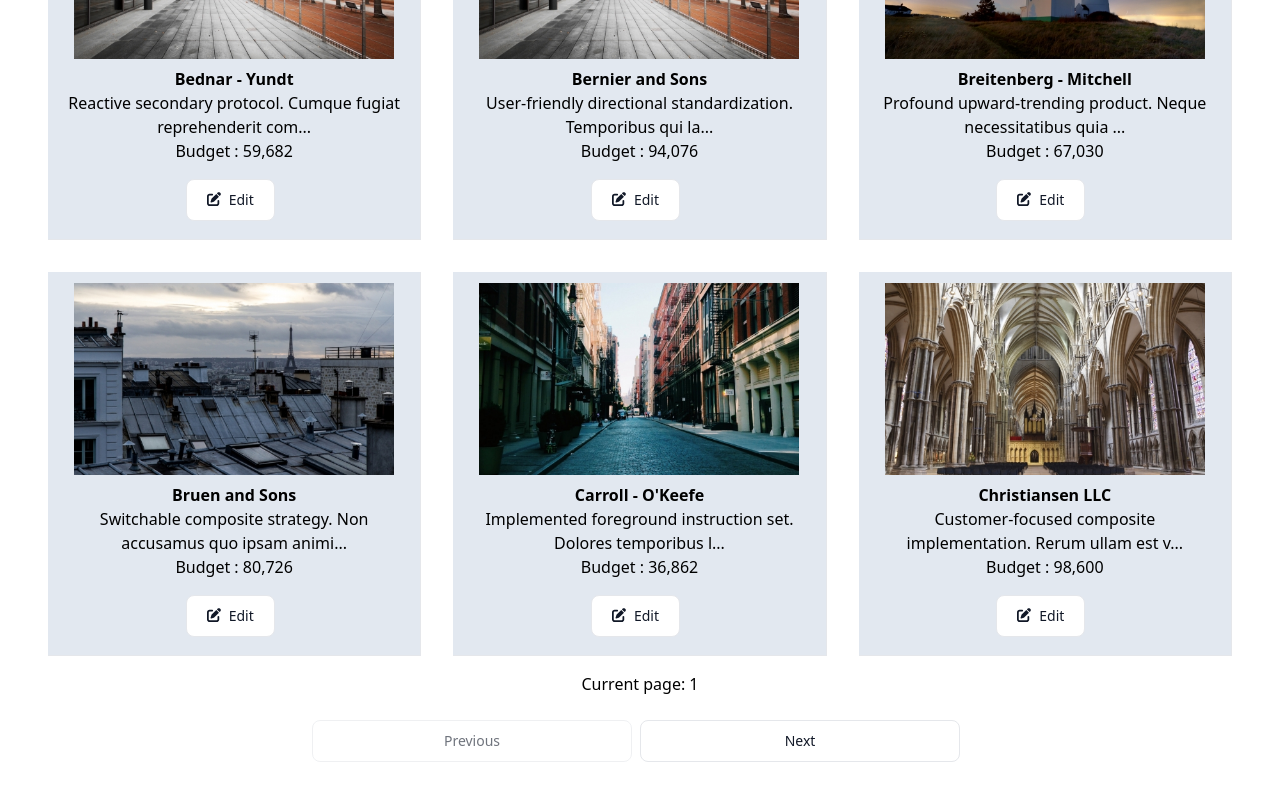
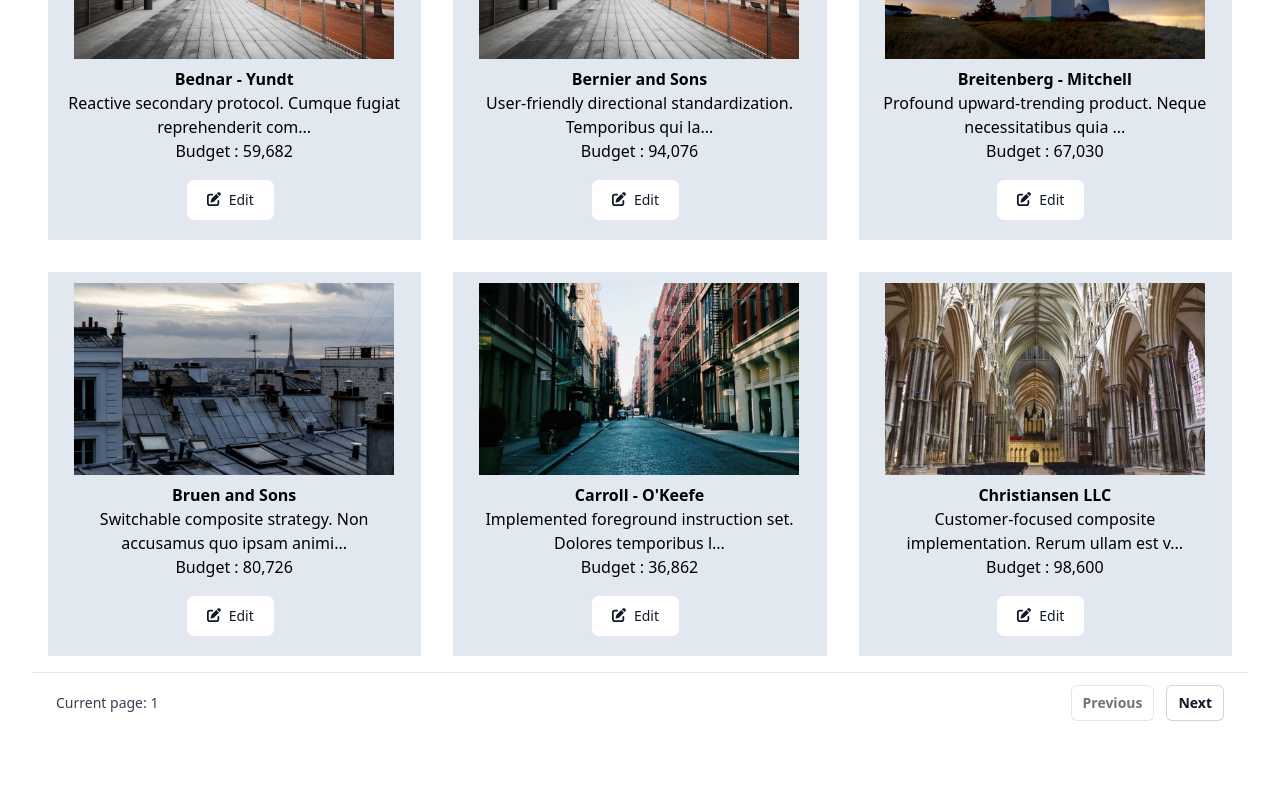
Before and after one commit to tty-monkey/keep-track, a React (Vite) app: page /projects in a window 1280 px wide. Shown: the part 691-1491 px from the top of the page. After the commit the page ends 1456 px from the top, so only its background shows below. Built offline with nearby package versions, Linux system fonts and the light colour scheme; data requests are answered from the project's data file.

Commit message:
Improve paging

```diff
--- a/src/projects/ProjectsPage.tsx
+++ b/src/projects/ProjectsPage.tsx
@@ -19,16 +19,25 @@ export default function ProjectsPage() {
       {data ? (
        <>
          <ProjectList projects={data}/>
-         <div className="col-sm-4">Current page: {page + 1}</div>
+         <nav
+           className="flex items-center justify-between border-t border-gray-200 bg-white px-4 py-3 sm:px-6"
+           aria-label="Pagination"
+         >
+           <div className="hidden sm:block">
+             <p className="text-sm text-gray-700">
+               Current page: {page + 1}
+             </p>
+           </div>
+           <div className="flex flex-1 justify-between sm:justify-end">
              { page == 0 ? (
                <button
-             className="py-2.5 px-5 mt-6 mr-2 mb-2 text-sm font-medium text-gray-900 focus:outline-none bg-white rounded-lg border border-gray-200 hover:bg-gray-100 hover:text-blue-700 focus:z-10 focus:ring-4 focus:ring-gray-200 dark:focus:ring-gray-700 dark:bg-gray-800 dark:text-gray-400 dark:border-gray-600 dark:hover:text-white dark:hover:bg-gray-700 w-80 opacity-60 cursor-not-allowed"
+                 className="relative ml-3 inline-flex items-center rounded-md bg-white px-3 py-2 text-sm font-semibold text-gray-900 ring-1 ring-inset ring-gray-300 hover:bg-gray-50 focus-visible:outline-offset-0 opacity-60 cursor-not-allowed"
                >
                  Previous
                </button>
              ) : (
                <button
-             className="py-2.5 px-5 mt-6 mr-2 mb-2 text-sm font-medium text-gray-900 focus:outline-none bg-white rounded-lg border border-gray-200 hover:bg-gray-100 hover:text-blue-700 focus:z-10 focus:ring-4 focus:ring-gray-200 dark:focus:ring-gray-700 dark:bg-gray-800 dark:text-gray-400 dark:border-gray-600 dark:hover:text-white dark:hover:bg-gray-700 w-80"
+                 className="relative ml-3 inline-flex items-center rounded-md bg-white px-3 py-2 text-sm font-semibold text-gray-900 ring-1 ring-inset ring-gray-300 hover:bg-gray-50 focus-visible:outline-offset-0"
                  onClick={() => setPage((oldPage) => oldPage - 1)}
                >
                  Previous
@@ -36,23 +45,24 @@ export default function ProjectsPage() {
              )}
              { data.length != 9 ? (
                  <button
-             className="py-2.5 px-5 mt-6 mr-2 mb-2 text-sm font-medium text-gray-900 focus:outline-none bg-white rounded-lg border border-gray-200 hover:bg-gray-100 hover:text-blue-700 focus:z-10 focus:ring-4 focus:ring-gray-200 dark:focus:ring-gray-700 dark:bg-gray-800 dark:text-gray-400 dark:border-gray-600 dark:hover:text-white dark:hover:bg-gray-700 w-80 opacity-60 cursor-not-allowed"
+                   className="relative ml-3 inline-flex items-center rounded-md bg-white px-3 py-2 text-sm font-semibold text-gray-900 ring-1 ring-inset ring-gray-300 hover:bg-gray-50 focus-visible:outline-offset-0 opacity-60 cursor-not-allowed"
                  >
                    Next
                  </button>
              ) : (
                <button
-             className="py-2.5 px-5 mt-6 mr-2 mb-2 text-sm font-medium text-gray-900 focus:outline-none bg-white rounded-lg border border-gray-200 hover:bg-gray-100 hover:text-blue-700 focus:z-10 focus:ring-4 focus:ring-gray-200 dark:focus:ring-gray-700 dark:bg-gray-800 dark:text-gray-400 dark:border-gray-600 dark:hover:text-white dark:hover:bg-gray-700 w-80"
+                 className="relative ml-3 inline-flex items-center rounded-md bg-white px-3 py-2 text-sm font-semibold text-gray-900 ring-1 ring-inset ring-gray-300 hover:bg-gray-50 focus-visible:outline-offset-0"
                  onClick={() => {
                    if (!isPreviousData) {
                      setPage((oldPage) => oldPage + 1)
                    }}
                  }
-             disabled={data.length != 9}
                >
                  Next
                </button>
              )}
+           </div>
+         </nav>
        </>
       ) : isLoading ? (
         <div className="flex items-center justify-center mt-10">
```
Lines whose indentation alone changed are shown as unchanged.
